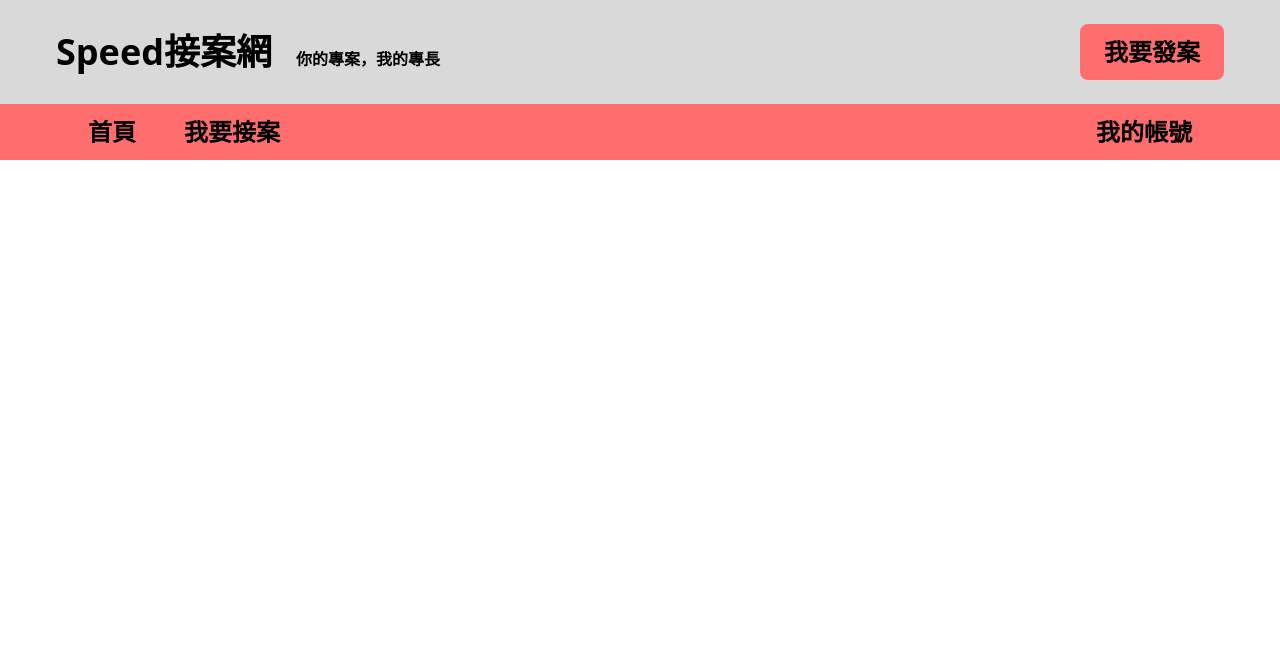
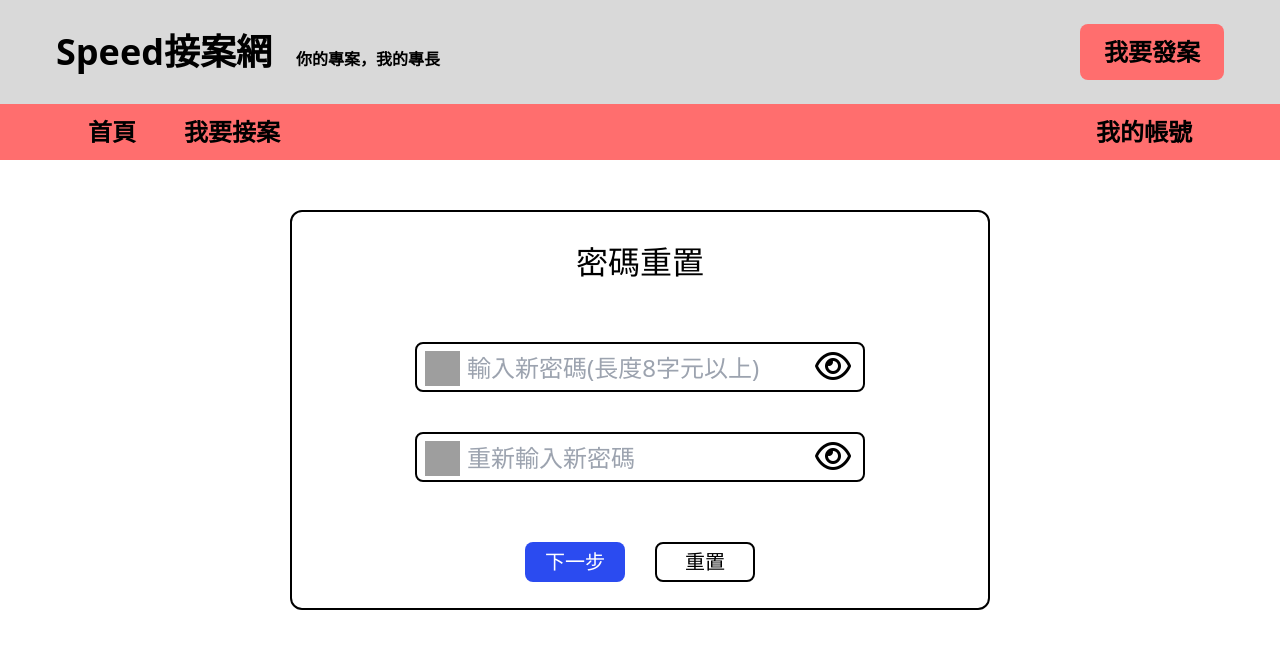
Before and after one commit to miguelyang123/case-receiving-platform-Vue, a Vue app: page /reset_password in a window 1280 px wide. Shown: the top 648 px of the page. Built offline with nearby package versions, Linux system fonts and the light colour scheme; grey boxes are pictures that could not be loaded.

Commit message:
UPDATE:忘記密碼步驟畫面已完成

```diff
--- a/src/router/index.js
+++ b/src/router/index.js
@@ -4,6 +4,9 @@ import PersonalInfo from "../views/PersonalInfo.vue";
 import PersonalInfoUpload from "../views/PersonalInfoUpload.vue";
 import RegisterPage from "../views/RegisterPage.vue";
 import LoginPage from "../views/LoginPage.vue";
+import IdentityAuthentication from "../views/IdentityAuthentication.vue";
+import ResetPassword from "../views/ResetPassword.vue";
+import FinishResetPassword from "../views/FinishResetPassword.vue";
 
 const router = createRouter({
   history: createWebHistory(import.meta.env.BASE_URL),
@@ -24,6 +27,21 @@ const router = createRouter({
       component: LoginPage,
     },
     {
+      path: "/identity_authentication",
+      name: "IdentityAuthentication",
+      component: IdentityAuthentication,
+    },
+    {
+      path: "/reset_password",
+      name: "ResetPassword",
+      component: ResetPassword,
+    },
+    {
+      path: "/finish_reset_password",
+      name: "FinishResetPassword",
+      component: FinishResetPassword,
+    },
+    {
       path: "/personal_info",
       name: "personalInfo",
       component: PersonalInfo,
--- /dev/null
+++ b/src/views/FinishResetPassword.vue
@@ -0,0 +1,37 @@
+<script>
+import router from '../router';
+export default {
+  data() {
+    return {
+
+    }
+  },
+  methods: {
+    returnLoginPage(){
+        router.push("/login_page");
+    }
+  },
+}
+</script>
+
+<template>
+    <div class="flex justify-center mt-[50px]  h-screen w-screen">
+        <div class="border-2 border-black  rounded-xl w-[700px] h-[400px]">
+            <div class=" h-[100px] justify-center items-center flex ">
+                <div>
+                    <p class="text-[32px] ">重置完成</p>
+                </div>
+            </div>
+            <div class=" h-[150px]   justify-center flex">
+              <p  class="text-[24px] mt-[30px]">新登入密碼重置成功，請重新登入!</p>
+            </div>
+            <div class=" h-[100px]   justify-center flex">
+                <button type="button"
+                    class="w-[120px] h-[40px]  text-[20px] rounded-lg bg-[#2B4BF0] text-white hover:scale-105 active:scale-95 mr-[30px]"
+                    @click="returnLoginPage">重新登入</button>
+            </div>
+        </div>
+    </div>
+</template>
+
+<style lang ="scss" scoped></style>
--- /dev/null
+++ b/src/views/IdentityAuthentication.vue
@@ -0,0 +1,59 @@
+<script>
+import router from '../router';
+import axios from 'axios';
+export default {
+    data() {
+        return {
+
+        }
+    },
+    methods: {
+        resetPassword(){
+            router.push("/reset_password");
+        }
+    }
+}
+</script>
+
+<template>
+    <!-- font-awesome -->
+    <link rel="stylesheet" href="https://cdnjs.cloudflare.com/ajax/libs/font-awesome/6.4.2/css/all.min.css"
+        integrity="sha512-z3gLpd7yknf1YoNbCzqRKc4qyor8gaKU1qmn+CShxbuBusANI9QpRohGBreCFkKxLhei6S9CQXFEbbKuqLg0DA=="
+        crossorigin="anonymous" referrerpolicy="no-referrer" />
+
+    <div class="flex justify-center mt-[50px]  h-screen w-screen">
+        <div class="border-2 border-black  rounded-xl w-[700px] h-[400px]">
+            <div class=" h-[100px] justify-center items-center flex ">
+                <div>
+                    <p class="text-[32px] ">身分驗證</p>
+                </div>
+            </div>
+            <div class=" h-[200px]   justify-center flex">
+                <div>
+                    <div class="relative">
+                        <input type="text" placeholder="輸入Email"
+                            class="border-2 border-black w-[450px] h-[50px] block mt-[30px] text-[24px] rounded-lg pl-[50px]">
+                        <div
+                            class="absolute w-[35px] h-[35px] bg-[url('../../public/Account_icon.png')] bg-cover bottom-[8px] left-[8px]">
+                        </div>
+                    </div>
+                    <div class="relative">
+                        <input type="text" placeholder="輸入Email驗證碼"
+                            class="border-2 border-black w-[450px] h-[50px] block mt-[40px] text-[24px] rounded-lg pl-[50px]">
+                        <i class="fa-solid fa-envelope fa-2xl relative bottom-[37px] left-[10px]"></i>
+                        <button type="button"
+                            class="relative bottom-[37px] left-[280px] hover:scale-105 active:scale-95 bg-[#D9D9D9] rounded">取得Email驗證碼</button>
+                    </div>
+                </div>
+            </div>
+            <div class="  h-[100px] flex justify-center items-center">
+                <button type="button"
+                    class="w-[100px] h-[40px]  text-[20px] rounded-lg bg-[#2B4BF0] text-white hover:scale-105 active:scale-95 mr-[30px]" @click="resetPassword">下一步</button>
+                <button type="button"
+                    class="w-[100px] h-[40px]  text-[20px] rounded-lg border-2 border-black text-black hover:scale-105 active:scale-95">重置</button>
+            </div>
+        </div>
+    </div>
+</template>
+
+<style lang ="scss" scoped></style>
--- a/src/views/LoginPage.vue
+++ b/src/views/LoginPage.vue
@@ -40,6 +40,9 @@ export default {
                 .catch(error => {
                     alert(error);
                 });
+        },
+        forgottenPassword(){
+            router.push("/identity_authentication");
         }
     },
 }
@@ -79,7 +82,7 @@ export default {
             <div class="h-[50px]  flex  justify-between px-[60px]">
                 <button type="button" class="text-[22px] font-bold hover:scale-105 active:scale-95 "
                     @click="registerRouterPush">會員註冊</button>
-                <button type="button" class="text-[22px] font-bold hover:scale-105 active:scale-95 ">忘記密碼</button>
+                <button type="button" class="text-[22px] font-bold hover:scale-105 active:scale-95 " @click="forgottenPassword">忘記密碼</button>
             </div>
             <div class="flex  h-[120px] justify-center items-center ">
                 <button type="button"
--- /dev/null
+++ b/src/views/ResetPassword.vue
@@ -0,0 +1,78 @@
+<script>
+import router from '../router';
+import axios from 'axios';
+export default {
+    data() {
+        return {
+            pwdFlag: false, //密碼明碼
+            repeatpwdFlag: false, //repeat 密碼明碼
+            password:"",
+            repeatPassword:"",
+        }
+    },
+    methods: {
+        pwdflagTrue() {
+            this.pwdFlag = true;
+        },
+        pwdflagFalse() {
+            this.pwdFlag = false;
+        },
+        repeatpwdflagTrue() {
+            this.repeatpwdFlag = true;
+        },
+        repeatpwdflagFalse() {
+            this.repeatpwdFlag = false;
+        },
+        finishResetPassword(){
+            router.push("/finish_reset_password");
+        }
+    },
+}
+</script>
+
+<template>
+    <div class="flex justify-center mt-[50px]  h-screen w-screen">
+        <div class="border-2 border-black  rounded-xl w-[700px] h-[400px]">
+            <div class=" h-[100px] justify-center items-center flex ">
+                <div>
+                    <p class="text-[32px] ">密碼重置</p>
+                </div>
+            </div>
+            <div class=" h-[200px]   justify-center flex">
+                <div>
+                    <div class="relative">
+                        <input :type="pwdFlag ? 'text' : 'password'" v-model="password" placeholder="輸入新密碼(長度8字元以上)"
+                            class="border-2 border-black w-[450px] h-[50px] block mt-[30px] text-[24px] rounded-lg pl-[50px]">
+                        <div
+                            class="absolute w-[35px] h-[35px] bg-[url('../../Password_icon.png')] bg-cover bottom-[6px] left-[10px]">
+                        </div>
+                        <i class="absolute bottom-[25px] left-[400px] fa-regular fa-eye fa-2xl" @click="pwdflagTrue"
+                            v-if="this.pwdFlag === false"></i>
+                        <i class="absolute bottom-[25px] left-[400px] fa-regular fa-eye-slash fa-2xl" @click="pwdflagFalse"
+                            v-if="this.pwdFlag === true"></i>
+                    </div>
+                    <div class="relative">
+                        <input :type="repeatpwdFlag ? 'text' : 'password'" v-model="repeatPassword" placeholder="重新輸入新密碼"
+                            class="border-2 border-black w-[450px] h-[50px] block mt-[40px] text-[24px] rounded-lg pl-[50px]">
+                        <div
+                            class="absolute w-[35px] h-[35px] bg-[url('../../Password_icon.png')] bg-cover bottom-[6px] left-[10px]">
+                        </div>
+                        <i class="absolute bottom-[25px] left-[400px] fa-regular fa-eye fa-2xl" @click="repeatpwdflagTrue"
+                            v-if="this.repeatpwdFlag === false"></i>
+                        <i class="absolute bottom-[25px] left-[400px] fa-regular fa-eye-slash fa-2xl"
+                            @click="repeatpwdflagFalse" v-if="this.repeatpwdFlag === true"></i>
+                    </div>
+                </div>
+            </div>
+            <div class="  h-[100px] flex justify-center items-center">
+                <button type="button"
+                    class="w-[100px] h-[40px]  text-[20px] rounded-lg bg-[#2B4BF0] text-white hover:scale-105 active:scale-95 mr-[30px]"
+                    @click="finishResetPassword">下一步</button>
+                <button type="button"
+                    class="w-[100px] h-[40px]  text-[20px] rounded-lg border-2 border-black text-black hover:scale-105 active:scale-95">重置</button>
+            </div>
+        </div>
+    </div>
+</template>
+
+<style lang ="scss" scoped></style>
```
